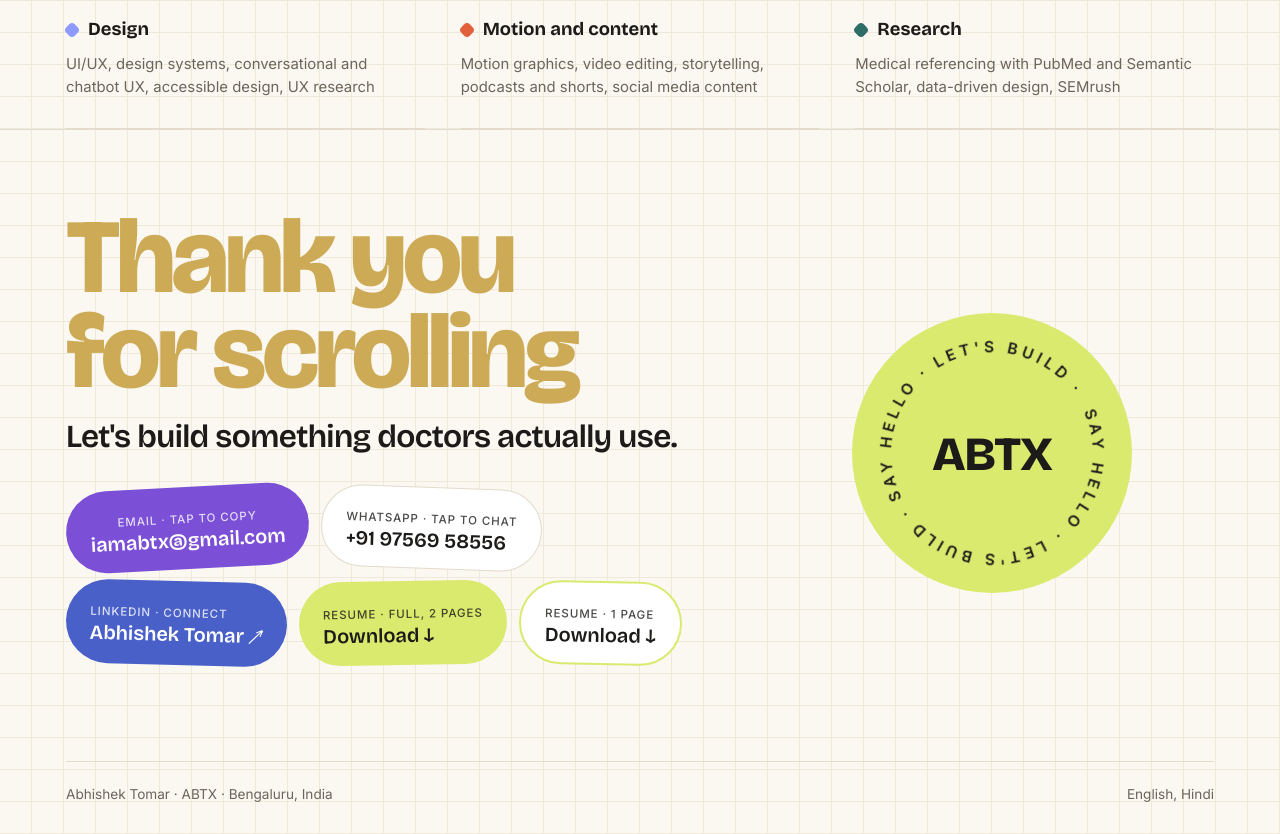
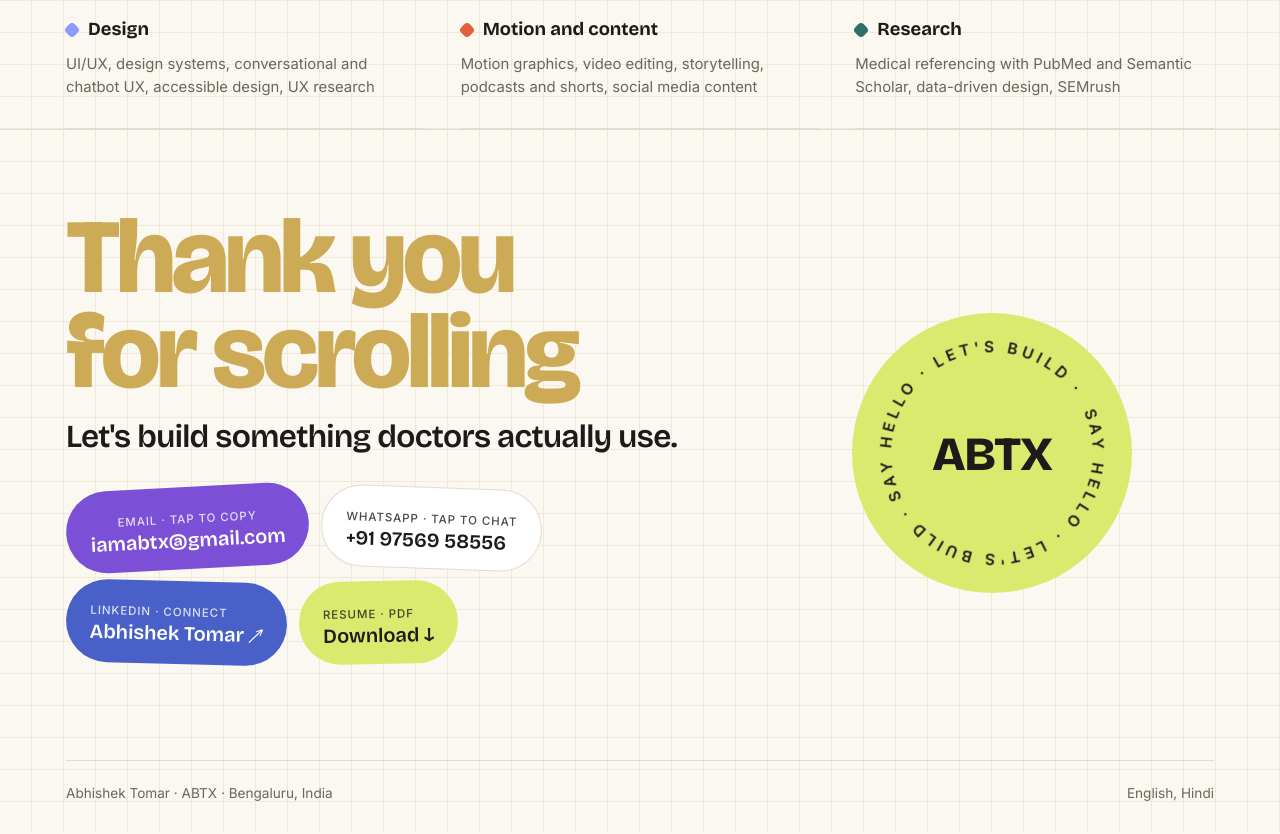
Before and after one commit to abtxnovonordisk/abtxnovonordisk.github.io, a plain HTML site: page index.html in a window 1280 px wide. Shown: the part 9909-10743 px from the top of the page. Drawn offline with nearby package versions, Linux system fonts and the light colour scheme.

Commit message:
Back to one resume download button
Co-Authored-By: Claude Opus 5.5 <noreply@anthropic.com>
Claude-Session: https://claude.ai/code/session_01TCSL7HYAFaHSwuSVR4GRQW

```diff
--- a/index.html
+++ b/index.html
@@ -287,7 +287,6 @@ a{color:inherit}
 .mail{display:inline-flex; align-items:center; gap:12px; background:var(--violet); color:#fff; border:0; border-radius:999px; padding:16px 24px; font:600 clamp(1rem,2.4vw,1.25rem) var(--f-display); cursor:pointer; transform:rotate(-3deg)}
 .mail.alt{background:#fff; color:var(--ink); border:1px solid var(--rule); transform:rotate(2deg)}
 .mail.res{background:var(--lime); color:var(--ink); transform:rotate(-1deg)}
-.mail.res.one{background:#fff; border:2px solid var(--lime); transform:rotate(1deg)}
 .mail.li{background:var(--cobalt); color:#fff; transform:rotate(1.5deg)}
 a.mail{text-decoration:none}
 .mail small{font:500 .72rem var(--f-body); letter-spacing:.08em; text-transform:uppercase; opacity:.8}
@@ -605,8 +604,7 @@ footer{border-top:1px solid var(--rule); padding-block:22px 28px; display:flex;
             <button class="mail mag" type="button" id="copy-mail" data-copy="iamabtx@gmail.com"><span><small>Email · tap to copy</small><br>iamabtx@gmail.com</span></button>
             <a data-goatcounter-click="whatsapp-click" class="mail alt mag" href="https://wa.me/919756958556" target="_blank" rel="noopener"><span><small>WhatsApp · tap to chat</small><br>+91 97569 58556</span></a>
             <a data-goatcounter-click="linkedin-click" class="mail li mag" href="https://www.linkedin.com/in/abhishek-tomar-a4a699250" target="_blank" rel="noopener"><span><small>LinkedIn · connect</small><br>Abhishek Tomar ↗</span></a>
-            <a data-goatcounter-click="resume-download" class="mail res mag" href="https://abtx.in/Abhishek_Tomar_Resume.pdf" download="Abhishek_Tomar_Resume.pdf" target="_blank" rel="noopener"><span><small>Resume · full, 2 pages</small><br>Download ↓</span></a>
-            <a data-goatcounter-click="resume-1page-download" class="mail res one mag" href="https://abtx.in/Abhishek_Tomar_Resume_1_Page.pdf" download="Abhishek_Tomar_Resume_1_Page.pdf" target="_blank" rel="noopener"><span><small>Resume · 1 page</small><br>Download ↓</span></a>
+            <a data-goatcounter-click="resume-download" class="mail res mag" href="https://abtx.in/Abhishek_Tomar_Resume.pdf" download="Abhishek_Tomar_Resume.pdf" target="_blank" rel="noopener"><span><small>Resume · PDF</small><br>Download ↓</span></a>
           </div>
           <p class="copied" id="copied" role="status"></p>
         </div>
```
Also changed, not shown: 1 other file.
